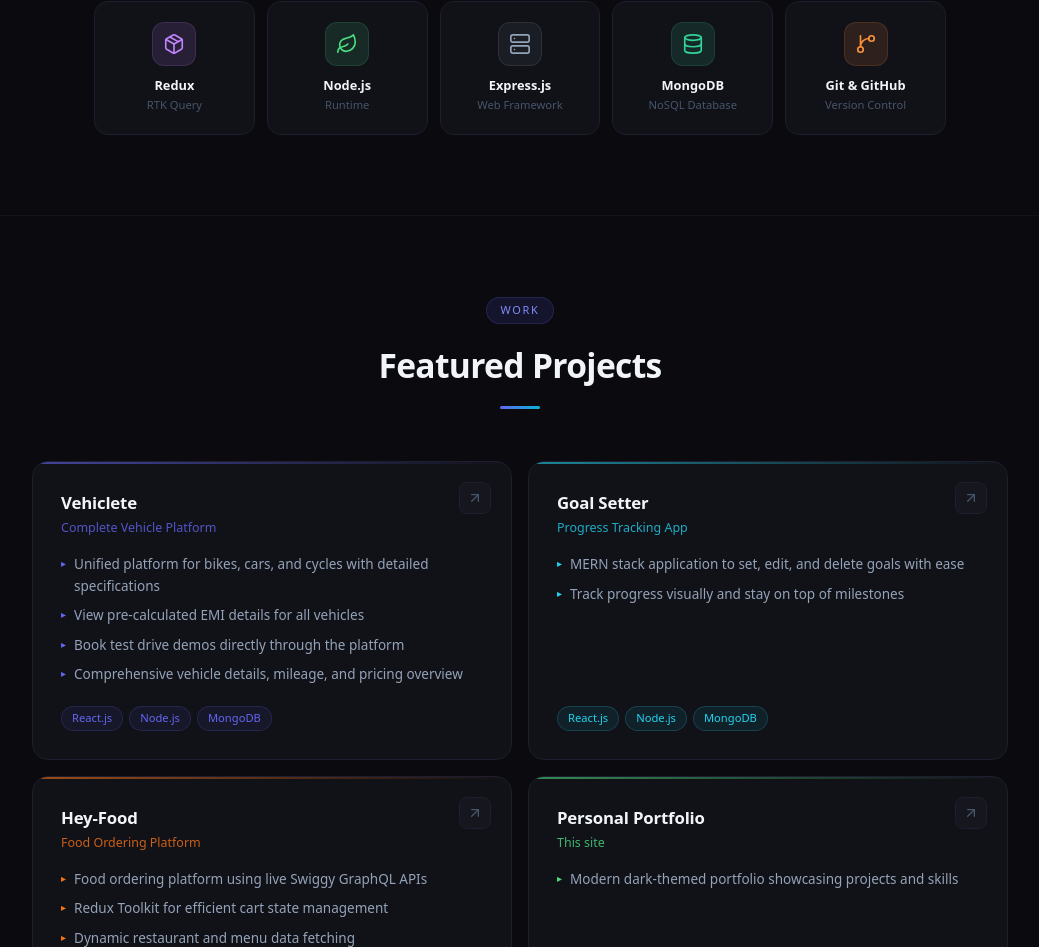
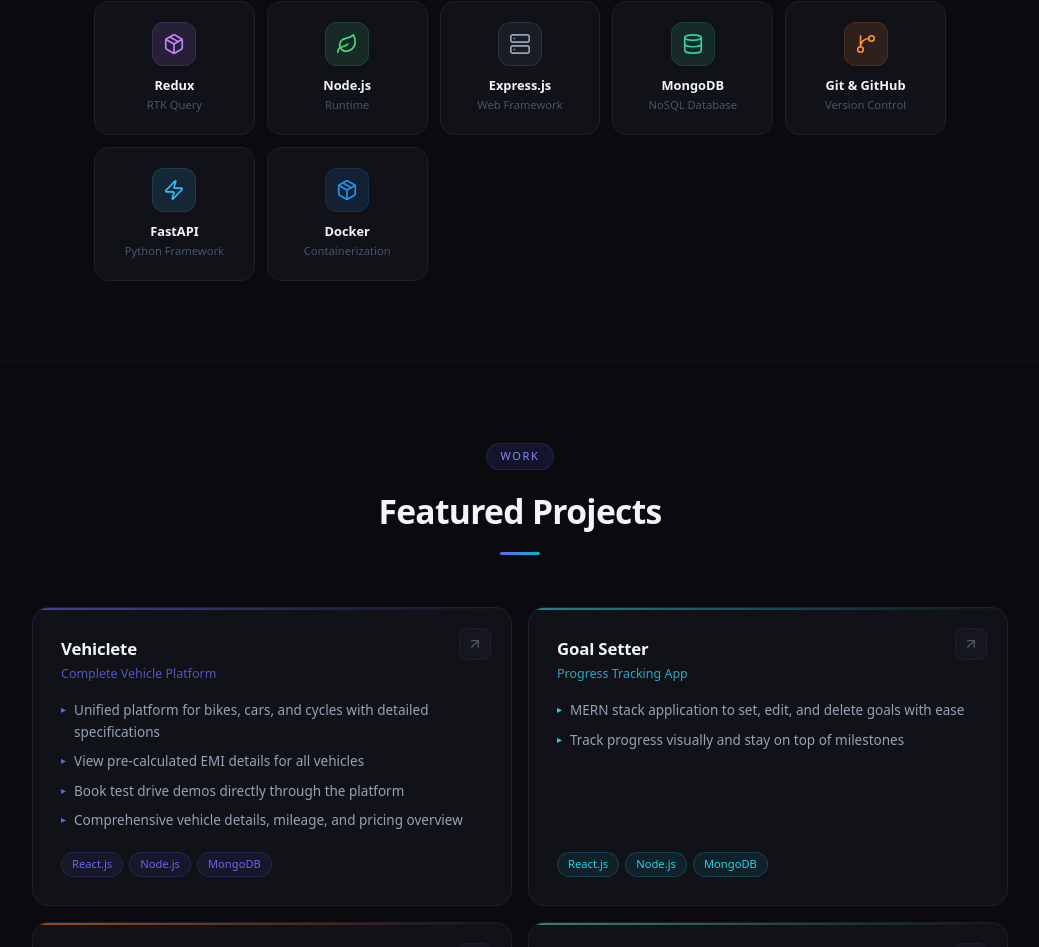
Before and after one commit to amgowda42/portfolio, a Next.js app: page / in a window 1280 px wide. Shown: the part 1830-2777 px from the top of the page, without its empty margins (120-1159 px from the left). Built offline with nearby package versions, Linux system fonts and the light colour scheme.

Commit message:
updates in the skills section

```diff
--- a/components/Skills.tsx
+++ b/components/Skills.tsx
@@ -83,6 +83,20 @@
     icon: GitBranch,
     accent: "#fb923c",
     glow: "#fb923c20",
+  },
+  {
+    name: "FastAPI",
+    sub: "Python Framework",
+    icon: Zap,
+    accent: "#38bdf8",
+    glow: "#38bdf820",
+  },
+  {
+    name: "Docker",
+    sub: "Containerization",
+    icon: Package,
+    accent: "#2496ed",
+    glow: "#2496ed20",
   },
 ];
 
```
